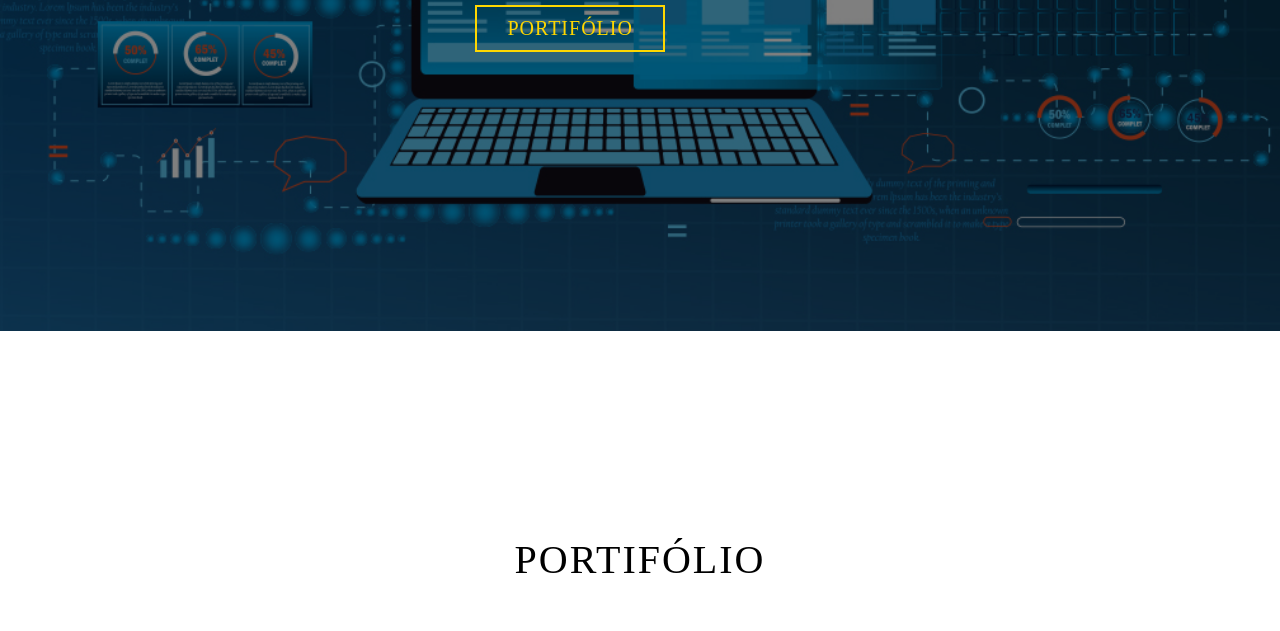
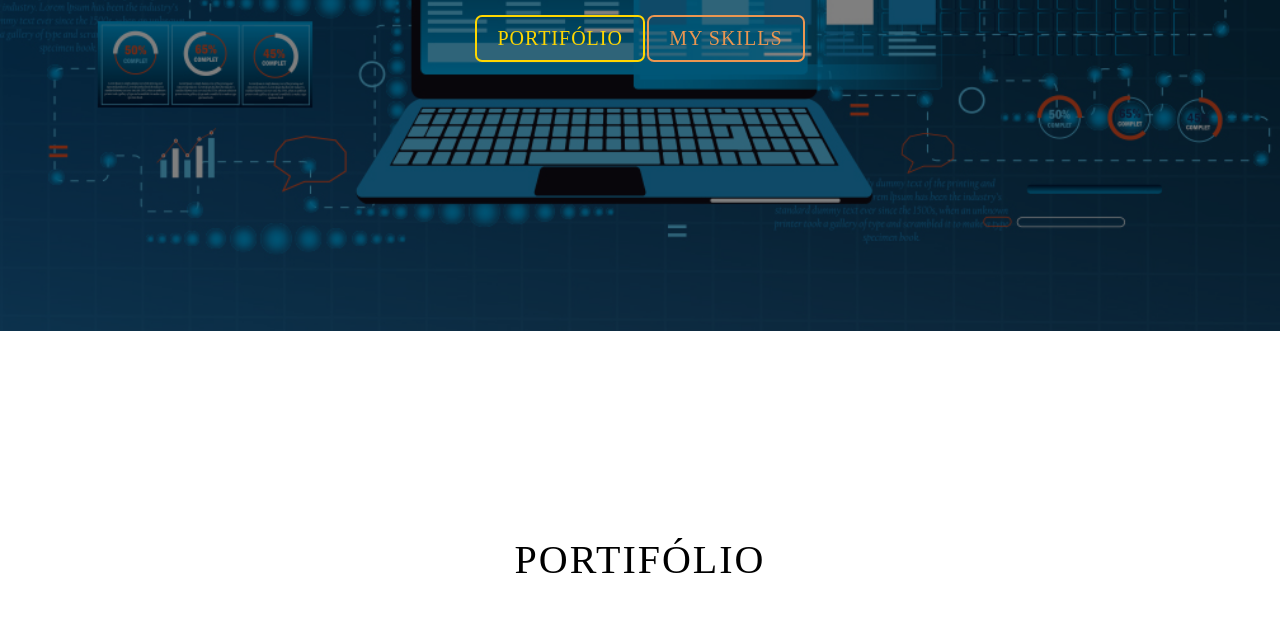
Before and after one commit to robertonsj/portifolio-roberto, a plain HTML site: page index.html in a window 1280 px wide. Shown: the part 469-1100 px from the top of the page. Drawn offline with Linux system fonts and the light colour scheme; a web font is replaced by a local one.

Commit message:
the My Skills button was created

```diff
--- a/index.html
+++ b/index.html
@@ -25,7 +25,11 @@
                 <h1>Olá,<span></span></h1>
                 <h1>meu nome é<span></span></h1>
                 <h1>Roberto Júnior<span></span></h1>
-                <a href="#portfolio" type="button" class="cta">Portifólio</a>
+                <div class="buttons">
+                    <a href="#portfolio" type="button" class="cta">Portifólio</a>
+                    <a href="#skills" type="button" class="cta-right">My Skills</a>
+                </div>
+
             </div>
         </div>
     </section>
--- a/styling/apresentation.css
+++ b/styling/apresentation.css
@@ -6,6 +6,12 @@
     position: relative;
     z-index: 1;
 }
+
+#presentation div .buttons {
+    display: flex;
+    justify-content: space-between;
+}
+
 #presentation h1 {
     display: block;
     width: fit-content;
@@ -27,20 +33,42 @@
 }
 #presentation .cta {
     display: inline-block;
-    padding: 10px 30px;
+    padding: 10px 20px;
     color: gold;
     border: 2px solid gold;
     font-size: 2rem;
     text-transform: uppercase;
     letter-spacing: .1rem;
-    margin-top: 20px;
+    margin-top: 40px;
     transition: .5s ease;
     transition-property: background-color, color;
+    border-radius: 7px;
 }
+
+#presentation .cta-right {
+    display: inline-block;
+    padding: 10px 20px;
+    color: rgb(235, 150, 81);
+    border: 2px solid rgb(235, 150, 81);
+    font-size: 2rem;
+    text-transform: uppercase;
+    letter-spacing: .1rem;
+    margin-top: 40px;
+    transition: .5s ease;
+    transition-property: background-color, color;
+    border-radius: 7px;
+}
+
 #presentation .cta:hover {
     color: white;
     font-weight: 500;
     background-color: gold;
+}
+
+#presentation .cta-right:hover {
+    color: white;
+    font-weight: 500;
+    background-color: rgb(235, 150, 81);
 }
 
 #presentation h1 span {
```
